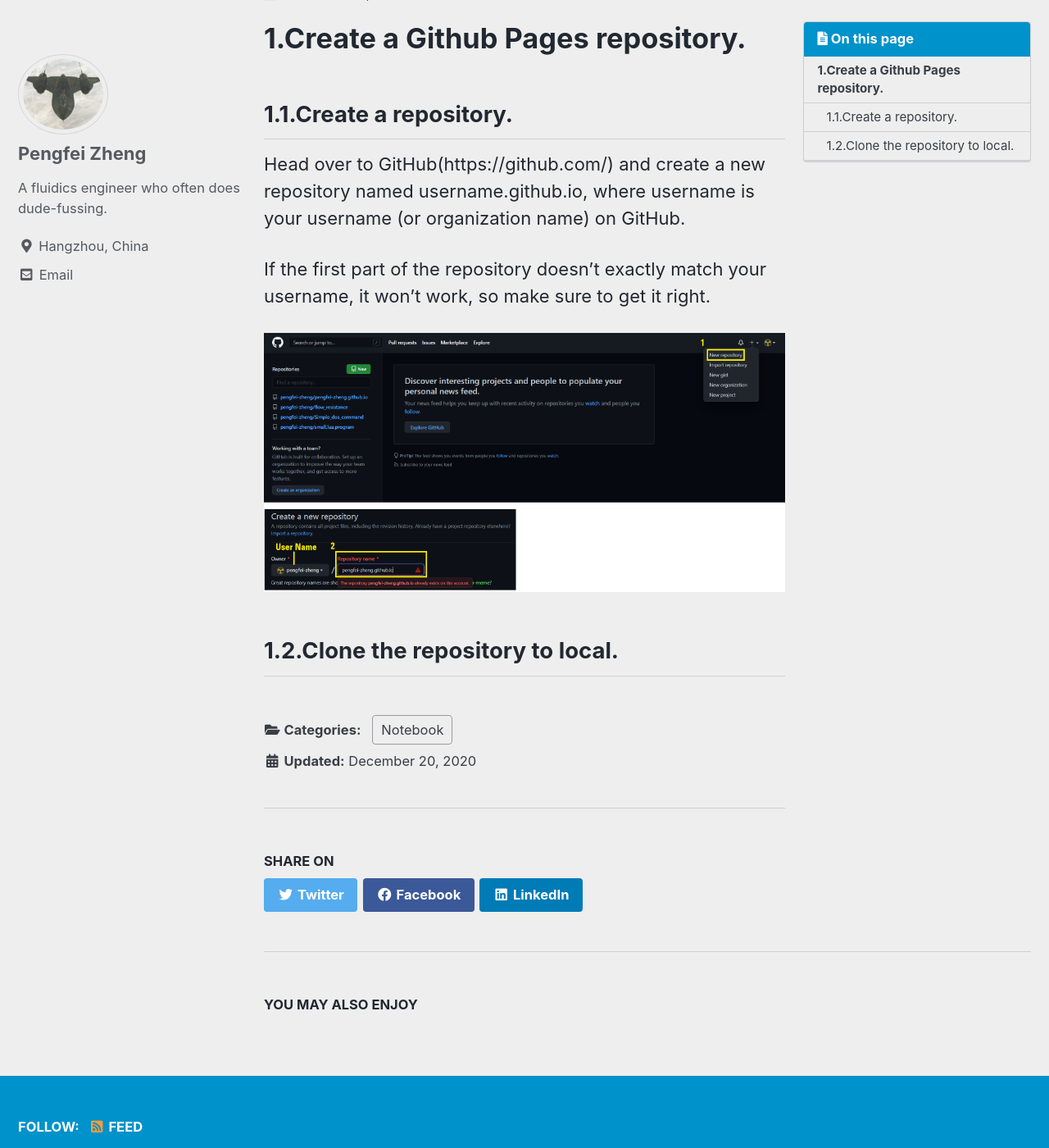
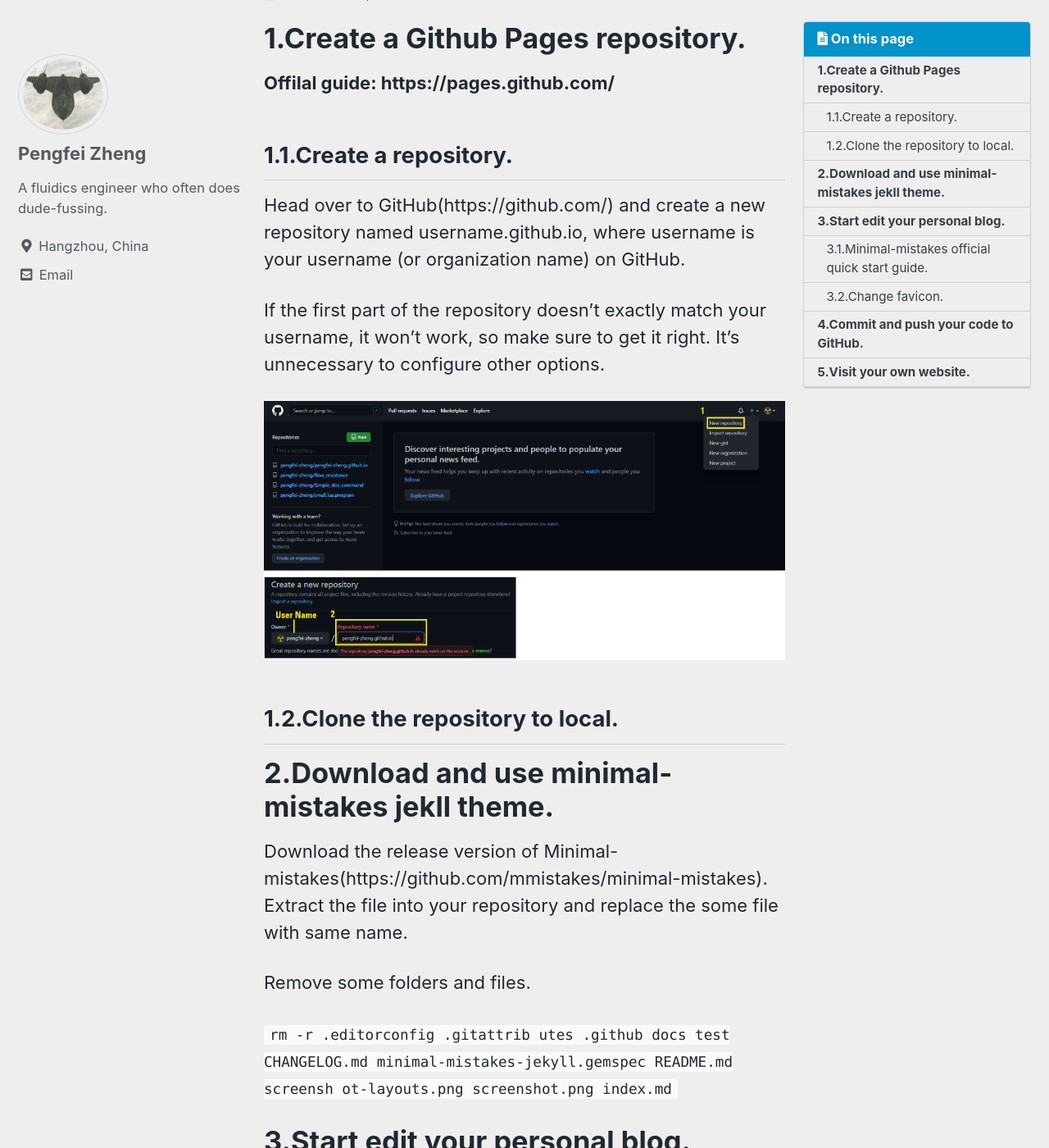
Before and after one commit to pengfei-zheng/pengfei-zheng.github.io, a Jekyll site: the page built from _posts/notebook/2020-12-20-Build-personal-blog-with-githubpages-and-minimal-mistakes-jekll-theme.md, in a window 1280 px wide and 1400 px high, scrolled down 276 px. Shown: the whole window at 82% size. Built offline with Jekyll 4.4.1, drawn with Linux system fonts in a browser that asks for light colours; cached includes are drawn as plain includes; some of the changed text lies outside the part shown.

Commit message:
Update build personal blog.

```diff
--- a/_posts/notebook/2020-12-20-Build-personal-blog-with-githubpages-and-minimal-mistakes-jekll-theme.md
+++ b/_posts/notebook/2020-12-20-Build-personal-blog-with-githubpages-and-minimal-mistakes-jekll-theme.md
@@ -5,12 +5,47 @@ toc: true
 ---
 
 # 1.Create a Github Pages repository.
+
+**Offilal guide: https://pages.github.com/**
+
 ## 1.1.Create a repository.
 
 Head over to GitHub(https://github.com/) and create a new repository named username.github.io, where username is your username (or organization name) on GitHub.
 
+
 If the first part of the repository doesn’t exactly match your username, it won’t work, so make sure to get it right.
+It's unnecessary to configure other options.
 
-![CreateRepository]({{ site.url }}assets/images/notebook/CreateRepository.png)
+![CreateRepository](https://pengfei-zheng.github.io/assets/images/notebook/CreateRepository.png)
 
 ## 1.2.Clone the repository to local.
+
+# 2.Download and use minimal-mistakes jekll theme.
+
+Download the release version of Minimal-mistakes(https://github.com/mmistakes/minimal-mistakes). Extract the file into your repository and replace the some file with same name.
+
+Remove some folders and files.
+
+`rm -r .editorconfig .gitattrib utes .github docs test CHANGELOG.md minimal-mistakes-jekyll.gemspec README.md screensh ot-layouts.png screenshot.png index.md`
+
+# 3.Start edit your personal blog.
+
+## 3.1.Minimal-mistakes official quick start guide.
+https://mmistakes.github.io/minimal-mistakes/docs/configuration/
+
+## 3.2.Change favicon.
+What is favicon?
+
+![favicon](https://pengfei-zheng.github.io/assets/images/notebook/favicon.png)
+
+Convert a picture to ico. Then put it into `assets/images/` or other folder that you like. Rename the picture as 'favicon.ico' or other name you like.
+
+Add the following code into  `_include/head/custom.html`. Please note the name of ico file.
+
+`<link rel="shortcut icon" href="/assets/images/favicon.ico">`
+
+# 4.Commit and push your code to GitHub.
+
+# 5.Visit your own website.
+
+The url of website is https://username.github.io, for example https://pengfei-zheng.github.io
```
Also changed, not shown: assets/images/notebook/favicon.png (added).
